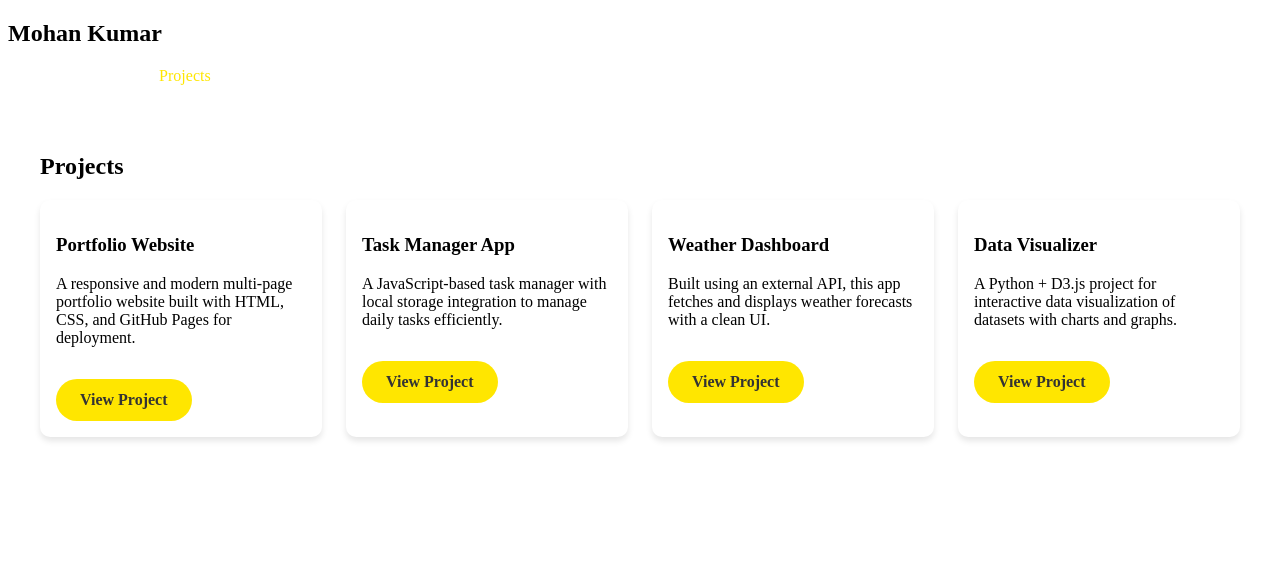
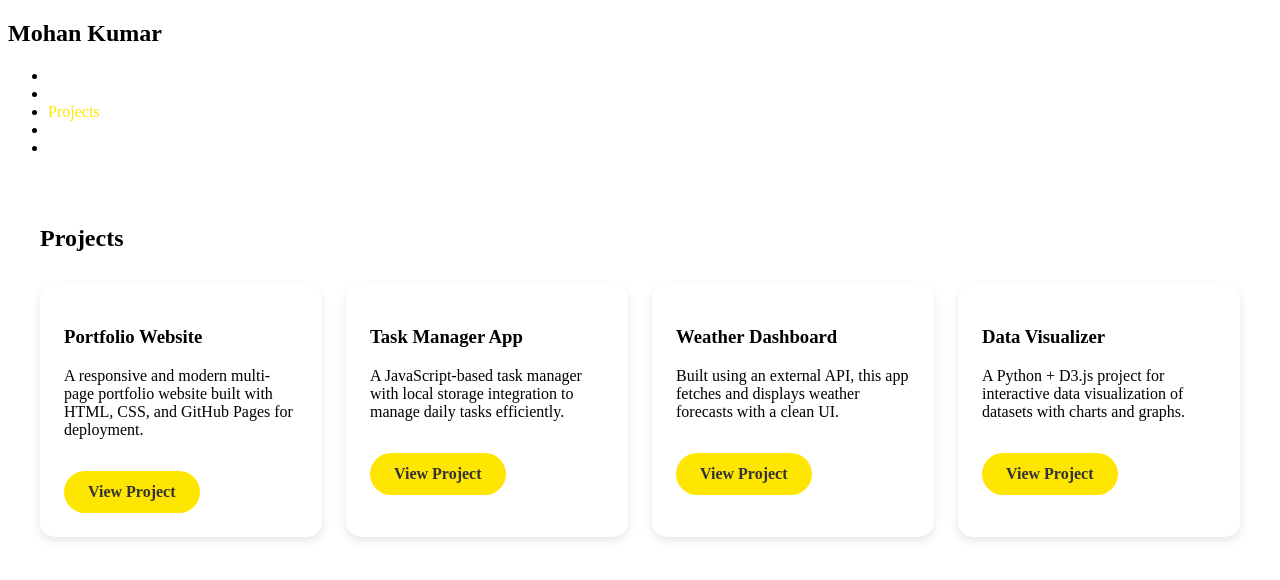
Before and after one commit to Mohankumar2001/Mohankumar2001.github.io, a plain HTML site: page projects.html in a window 1280 px wide. Drawn offline with Linux system fonts and the light colour scheme.

Commit message:
Update style.css

```diff
--- a/style.css
+++ b/style.css
@@ -1,11 +1,4 @@
 /* style.css */
-justify-content: space-between;
-align-items: center;
-background: linear-gradient(90deg, #6a11cb 0%, #2575fc 100%);
-padding: 1rem 2rem;
-color: #fff;
-}
-nav .logo {
 font-size: 1.5rem;
 font-weight: bold;
 }
@@ -26,18 +19,19 @@ color: #ffe600;
 }
 header .hero {
 text-align: center;
-padding: 5rem 2rem;
+padding: 6rem 2rem;
 background: url('assets/hero-bg.jpg') no-repeat center/cover;
 color: #fff;
+animation: fadeIn 2s ease-in;
 }
 .hero h2 {
-font-size: 2.5rem;
+font-size: 3rem;
 }
 .hero h2 span {
 color: #ffe600;
 }
 .hero p {
-font-size: 1.2rem;
+font-size: 1.3rem;
 margin-top: 0.5rem;
 }
 .btn {
@@ -49,26 +43,38 @@ color: #333;
 font-weight: bold;
 border-radius: 25px;
 text-decoration: none;
-transition: background 0.3s;
+transition: transform 0.3s, background 0.3s;
 }
 .btn:hover {
 background: #ffcc00;
+transform: scale(1.05);
 }
 .content {
 padding: 2rem;
+animation: slideUp 1s ease-in;
 }
 .project-grid {
 display: grid;
-grid-template-columns: repeat(auto-fit, minmax(250px, 1fr));
+grid-template-columns: repeat(auto-fit, minmax(280px, 1fr));
 gap: 1.5rem;
+margin-top: 2rem;
 }
 .project-card {
 background: #fff;
-padding: 1rem;
-border-radius: 10px;
-box-shadow: 0 4px 6px rgba(0, 0, 0, 0.1);
-transition: transform 0.3s;
+padding: 1.5rem;
+border-radius: 15px;
+box-shadow: 0 4px 10px rgba(0, 0, 0, 0.1);
+transition: transform 0.3s, box-shadow 0.3s;
 }
 .project-card:hover {
-transform: translateY(-5px);
+transform: translateY(-8px);
+box-shadow: 0 8px 20px rgba(0, 0, 0, 0.15);
 }
+@keyframes fadeIn {
+from { opacity: 0; }
+to { opacity: 1; }
+}
+@keyframes slideUp {
+from { transform: translateY(20px); opacity: 0; }
+to { transform: translateY(0); opacity: 1; }
+}
```
